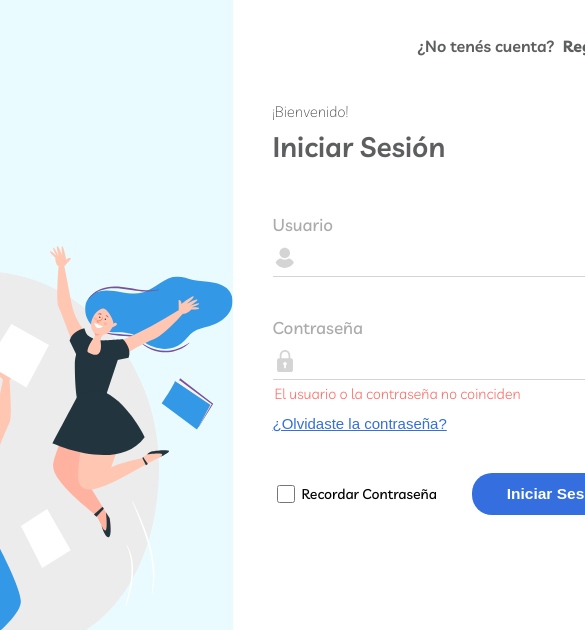
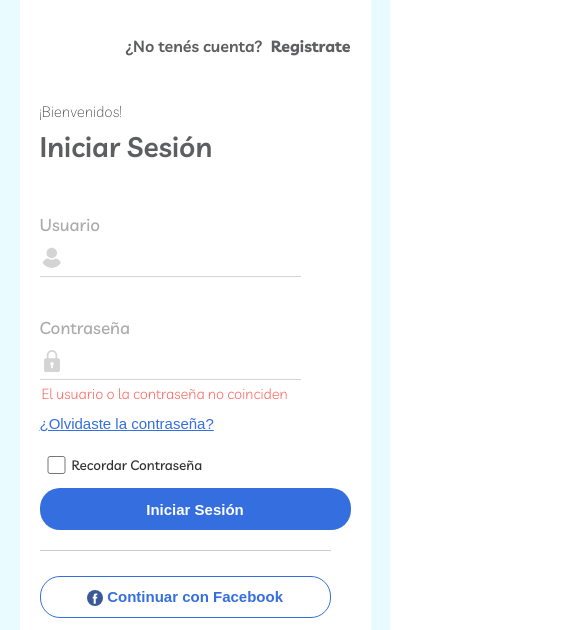
Before and after one commit to nicolasksq/porloschicos, a React app: page / in a window 390 px wide. Shown: the top 630 px of the page, 585 px wide, since content can reach past the window. Built offline with nearby package versions, Linux system fonts and the light colour scheme.

Commit message:
separo los componentes y empiezo con el diseño responsive, falta agregar la vista de olvide contraseña

```diff
--- /dev/null
+++ b/src/screens/Login/components/Button/index.js
@@ -0,0 +1,25 @@
+import React from 'react';
+import PropTypes from 'prop-types';
+
+import styles from './index.module.scss';
+
+function Button({ children, submit, light }) {
+  const styleButton = light ? 'light' : 'primary';
+
+  return (
+    <button className={styles[styleButton]} type={submit ? 'submit' : 'button'}>{children}</button>
+  );
+}
+
+Button.propTypes = {
+  children: PropTypes.node.isRequired,
+  submit: PropTypes.bool,
+  light: PropTypes.bool,
+};
+
+Button.defaultProps = {
+  submit: false,
+  light: false,
+};
+
+export default Button;
--- /dev/null
+++ b/src/screens/Login/components/Button/index.module.scss
@@ -0,0 +1,34 @@
+.button {
+  display: block;
+  min-height: 42px;
+  border: none;
+  border-radius: 20px;
+  font-weight: 700;
+  font-size: 15px;
+  transition: background-color .5s ease;
+
+  &:hover {
+    cursor: pointer;
+  }
+}
+
+.primary {
+  @extend .button;
+  color: #fff;
+  background-color: #346EDF;
+
+  &:hover {
+    background-color: #183e88;
+  }
+}
+
+.light {
+  @extend .button;
+  color:#346EDF;
+  border: 1px solid #346EDF;
+  background-color: #fff;
+
+  &:hover {
+    background-color: #EAEAEA;
+  }
+}
--- /dev/null
+++ b/src/screens/Login/components/ButtonAnchor/index.js
@@ -0,0 +1,23 @@
+import React from 'react';
+import PropTypes from 'prop-types';
+
+import styles from './index.module.scss';
+
+function ButtonAnchor({ children, submit }) {
+  return (
+    <button className={styles.buttonAnchor} type={submit ? 'submit' : 'button'}>
+      {children}
+    </button>
+  );
+}
+
+ButtonAnchor.propTypes = {
+  children: PropTypes.node.isRequired,
+  submit: PropTypes.bool,
+};
+
+ButtonAnchor.defaultProps = {
+  submit: false,
+};
+
+export default ButtonAnchor;
--- /dev/null
+++ b/src/screens/Login/components/ButtonAnchor/index.module.scss
@@ -0,0 +1,15 @@
+.buttonAnchor {
+  min-width: 100%;
+  text-align: left;
+  color: #346EDF;
+  font-size: 15px;
+  border: none;
+  background-color: transparent;
+  text-decoration: underline;
+  padding: 0;
+  margin-top: 8px;
+
+  &:hover {
+    cursor: pointer;
+  }
+}
--- a/src/screens/Login/components/Input/index.js
+++ b/src/screens/Login/components/Input/index.js
@@ -20,10 +20,13 @@ function Input({
           {' '}
         </p>
         ) }
-        <div className={styles.containerIcon}>
-          <img className={styles.icon} src={icon} alt=" " />
-          <img className={styles.iconActive} src={iconActive || icon} alt=" " />
-        </div>
+        { icon
+          && (
+          <div className={styles.containerIcon}>
+            <img className={styles.icon} src={icon} alt=" " />
+            <img className={styles.iconActive} src={iconActive || icon} alt=" " />
+          </div>
+          )}
       </div>
     </>
   );
@@ -32,7 +35,7 @@ function Input({
 Input.propTypes = {
   label: PropTypes.string.isRequired,
   htmlFor: PropTypes.string.isRequired,
-  icon: PropTypes.string.isRequired,
+  icon: PropTypes.string,
   type: PropTypes.string,
   error: PropTypes.string,
   iconActive: PropTypes.string,
@@ -42,6 +45,7 @@ Input.defaultProps = {
   type: 'text',
   error: null,
   iconActive: null,
+  icon: null,
 };
 
 export default Input;
--- /dev/null
+++ b/src/screens/Login/components/Title/index.js
@@ -0,0 +1,25 @@
+import React from 'react';
+import PropTypes from 'prop-types';
+
+import styles from './index.module.scss';
+
+function Title({ children, upperTitle, tag }) {
+  return (
+    <div className={styles.containerTitle}>
+      { upperTitle && <p className={styles.welcomeText}>{upperTitle}</p> }
+      <tag className={styles.title}>{children}</tag>
+    </div>
+  );
+}
+
+Title.propTypes = {
+  children: PropTypes.node.isRequired,
+  upperTitle: PropTypes.string,
+  tag: PropTypes.string,
+};
+
+Title.defaultProps = {
+  upperTitle: null,
+  tag: 'h1',
+};
+export default Title;
--- /dev/null
+++ b/src/screens/Login/components/Title/index.module.scss
@@ -0,0 +1,19 @@
+.containerTitle {
+  padding: 30px 0;
+  color: #444;
+}
+
+.welcomeText {
+  padding: 0;
+  margin: 0 0 8px 0;
+  font-weight: 200;
+  font-size: 15px;
+}
+
+.title {
+  margin: 0;
+  padding: 0;
+  font-weight: 600;
+  font-size: 28px;
+  color: #5D5E5F;
+}
--- a/src/screens/Login/index.js
+++ b/src/screens/Login/index.js
@@ -4,8 +4,15 @@ import ilustration from './assets/ilustration.svg';
 import userIcon from './assets/user-grey.svg';
 import userIconActive from './assets/user-blue.svg';
 import passIcon from './assets/password-grey.svg';
+import fbIcon from './assets/fcb.svg';
+import googleIcon from './assets/google.svg';
 import passIconActive from './assets/password-blue.svg';
 import Input from './components/Input';
+import Title from './components/Title';
+import Button from './components/Button';
+
+import ButtonAnchor from './components/ButtonAnchor';
+
 import styles from './index.module.scss';
 
 function Login() {
@@ -13,19 +20,16 @@ function Login() {
     <div className={styles.container}>
       <div className={styles.containerIlustration}>
         <h1>Logo</h1>
-        <img src={ilustration} alt="Ilustracion" />
+        <img className={styles.ilustration} src={ilustration} alt="Ilustracion" />
       </div>
       <div className={styles.containerForm}>
         <p className={styles.signUp}>
           ¿No tenés cuenta?
           <span>Registrate</span>
         </p>
-
-        <div className={styles.containerTitle}>
-          <p className={styles.welcomeText}>¡Bienvenido!</p>
-          <h1 className={styles.title}>Iniciar Sesión</h1>
-        </div>
-
+        <Title upperTitle="¡Bienvenidos!">
+          Iniciar Sesión
+        </Title>
         <form className="form" action="">
           <div className={styles.containerInput}>
             <Input
@@ -44,18 +48,33 @@ function Login() {
               icon={passIcon}
               iconActive={passIconActive}
             />
-            <button className={styles.buttonAnchor} type="button">
+            <ButtonAnchor>
               ¿Olvidaste la contraseña?
-            </button>
+            </ButtonAnchor>
           </div>
           <div className={styles.containerButtonCheckbox}>
             <div className={styles.containerCheckbox}>
-              <input className={styles.checkBox} type="checkbox" id="rememberPass" />
-              <label htmlFor="rememberPass">Recordar Contraseña</label>
+              <Input
+                htmlFor="rememberPass"
+                type="checkbox"
+                label="Recordar Contraseña"
+              />
             </div>
-            <button className={styles.button} type="button">Iniciar Sesión</button>
+            <Button>Iniciar Sesión</Button>
           </div>
         </form>
+        <div className={styles.containerButtons}>
+          <Button light>
+            <img className={styles.iconBtn} src={fbIcon} alt="" />
+            {' '}
+            Continuar con Facebook
+          </Button>
+          <Button light>
+            <img className={styles.iconBtn} src={googleIcon} alt="" />
+            {' '}
+            Continuar con Google
+          </Button>
+        </div>
       </div>
     </div>
   );
--- a/src/screens/Login/index.module.scss
+++ b/src/screens/Login/index.module.scss
@@ -6,14 +6,28 @@
 }
 
 .containerIlustration {
-  align-self: center;
+  display: none;
+}
+
+@media screen and (min-width: 480px) {
+  .containerIlustration {
+    padding: 0 10px;
+    display: block;
+    width: 40%;
+  }
+}
+
+.ilustration {
+  margin-top: 48px;
 }
 
 .containerForm {
   background-color: #fff;
   min-height: 80vh;
-  padding: 20px 40px;
-  min-width: 450px;
+  //padding: 20px 40px;
+   // min-width: 450px;
+  padding: 20px;
+  min-width: 300px;
   min-height: 100%;
 }
 
@@ -33,74 +47,58 @@
   }
 }
 
-.containerTitle {
-  padding: 30px 0;
-  color: #444;
-}
-
-.welcomeText {
-  padding: 0;
-  margin: 0 0 8px 0;
-  font-weight: 200;
-  font-size: 15px;
-}
-
-.title {
-  margin: 0;
-  padding: 0;
-  font-weight: 600;
-  font-size: 28px;
-  color: #5D5E5F;
-}
 
 .containerInput {
   padding: 20px 50px 20px 0;
 }
 
-.buttonAnchor {
-  color: #346EDF;
-  font-size: 15px;
-  border: none;
-  background-color: transparent;
-  text-decoration: underline;
-  padding: 0;
-  margin-top: 8px;
+.containerButtonCheckbox {
+  display: flex;
+  //align-items: center;
+  //padding: 20px 25px 20px 0;
+  flex-direction: column;
 
-  &:hover {
-    cursor: pointer;
+  & > button {
+    flex: 1;
   }
 }
 
-.containerButtonCheckbox {
+.containerCheckbox {
+  align-self: flex-start;
+  margin-bottom: 10px;
   display: flex;
-  justify-content: space-between;
-  align-items: center;
-  padding: 20px 0;
-}
+  flex-direction: row-reverse;
 
-.containerCheckbox {
-  & > * {
-    vertical-align: middle;
-  }
-
-  & > input {
+  margin-right: 20px;
+  & input {
     width: 18px;
     height: 18px;
-    margin-right: 7px;
   }
 
   & > label {
-    font-size: 14px;
+    margin-left: 7px;
+    font-size: 13.5px;
+    color: #313030;
+    align-self: center;
+    transform: translateY(2.5px);
   }
 }
 
-.button {
-  padding: 12px 35px;
-  text-align: center;
-  color: #fff;
-  border: none;
-  border-radius: 20px;
-  background-color: #346EDF;
-  font-weight: 600;
-  font-size: 15.5px;
+.containerButtons {
+  margin: 20px 20px 20px 0;
+  padding-top: 25px;
+  border-top: 1px solid #ccc;
+  display: flex;
+  flex-direction: column;
+  & > * + * {
+    margin-top: 15px;
+  }
 }
+
+.iconBtn {
+  width: 16px;
+  height: 16px;
+  display: inline-block;
+  vertical-align: middle;
+  min-height: 100%;
+}
```
